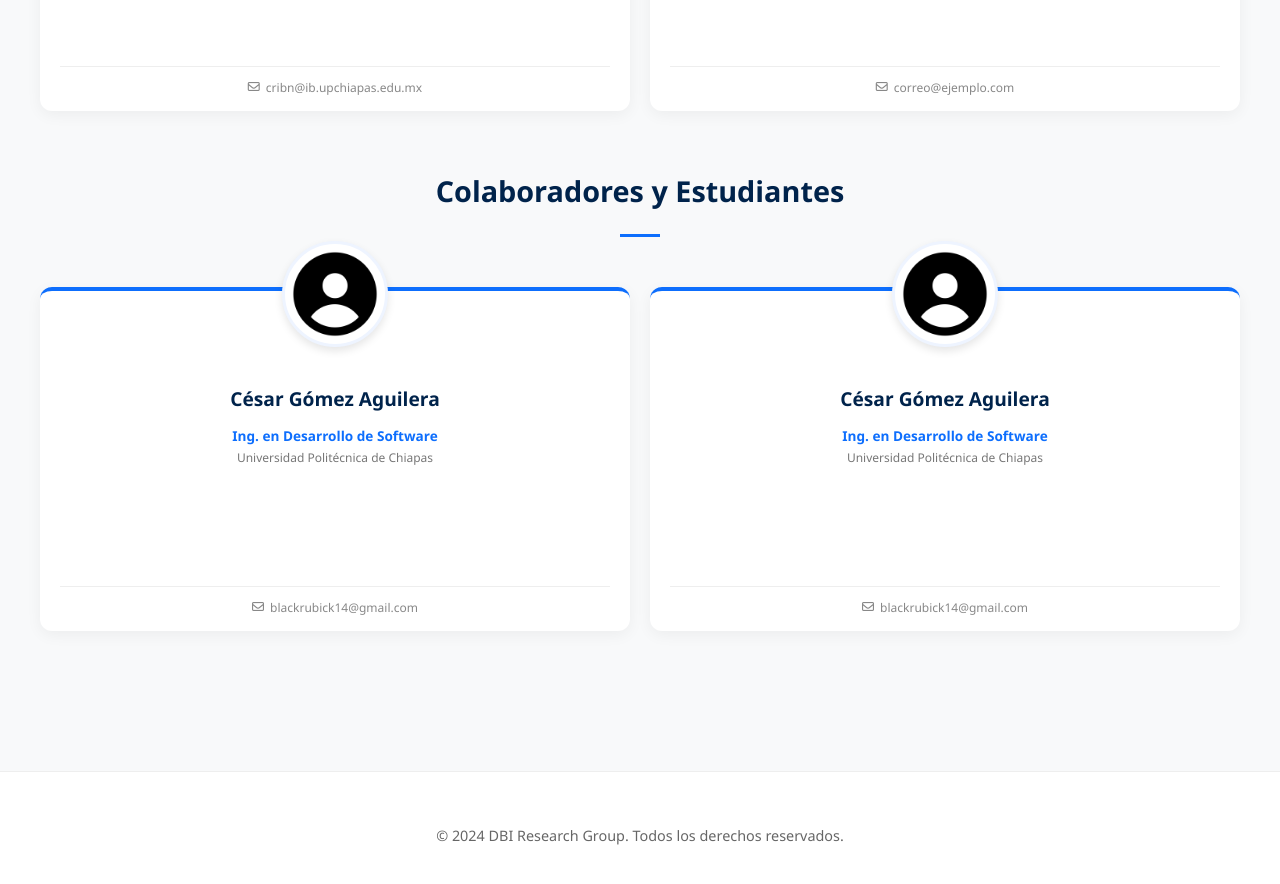
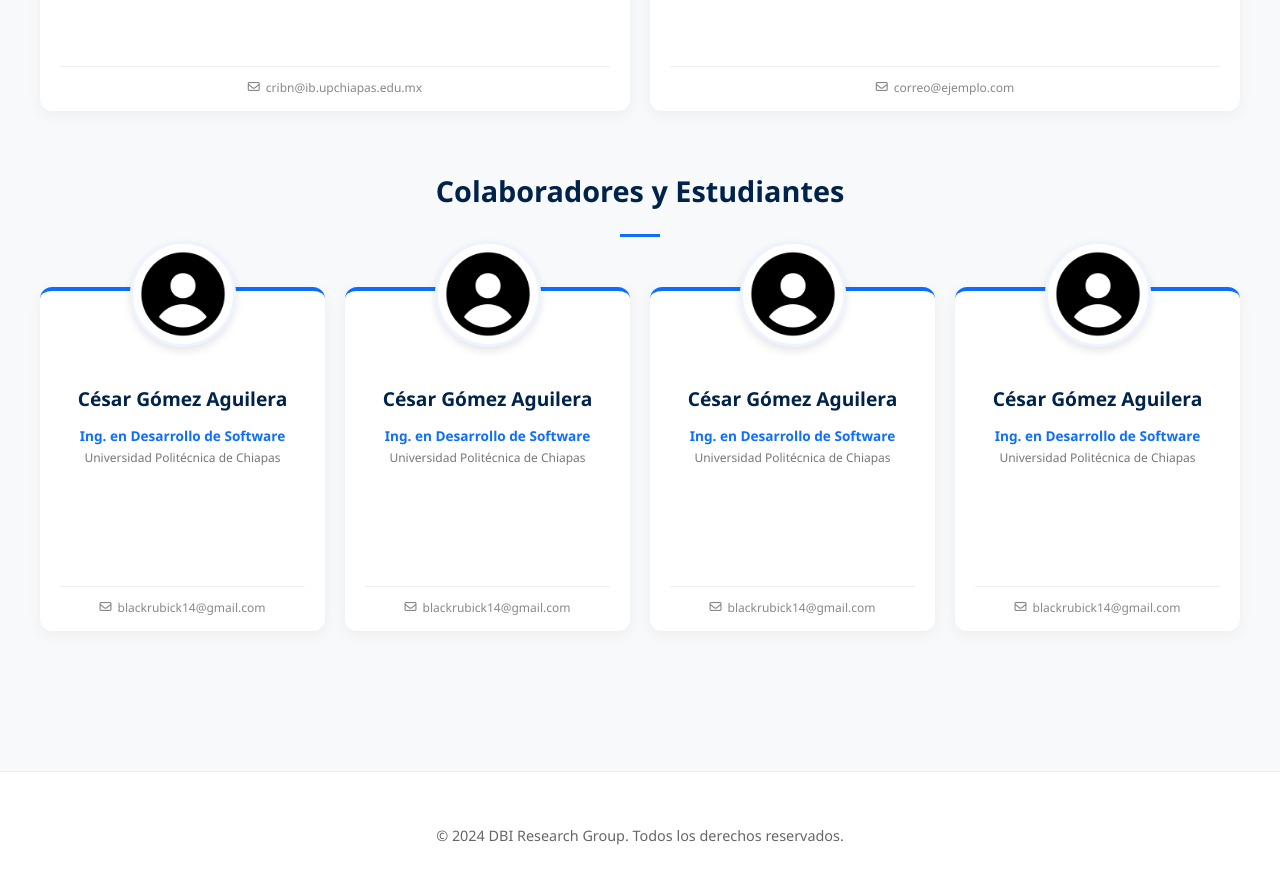
Before and after one commit to cribnez/dbi-research-web, a Jekyll site: the page built from equipo.md, in a window 1280 px wide and 900 px high, scrolled down 729 px. Shown: the top 884 px of the window. Built offline with Jekyll 4.4.1, drawn with Linux system fonts in a browser that asks for light colours.

Commit message:
Update equipo.yml

```diff
--- a/_data/equipo.yml
+++ b/_data/equipo.yml
@@ -27,3 +27,17 @@ alumnos:
     institucion: "Universidad Politécnica de Chiapas"
     email: "blackrubick14@gmail.com"
     foto: "/assets/img/usuario.png"
+
+  - nombre: "César Gómez Aguilera"
+    rol: "Ing. en Desarrollo de Software"
+    especialidad: "Estudiante de Ingeniería"
+    institucion: "Universidad Politécnica de Chiapas"
+    email: "blackrubick14@gmail.com"
+    foto: "/assets/img/usuario.png"
+
+  - nombre: "César Gómez Aguilera"
+    rol: "Ing. en Desarrollo de Software"
+    especialidad: "Estudiante de Ingeniería"
+    institucion: "Universidad Politécnica de Chiapas"
+    email: "blackrubick14@gmail.com"
+    foto: "/assets/img/usuario.png"
```
